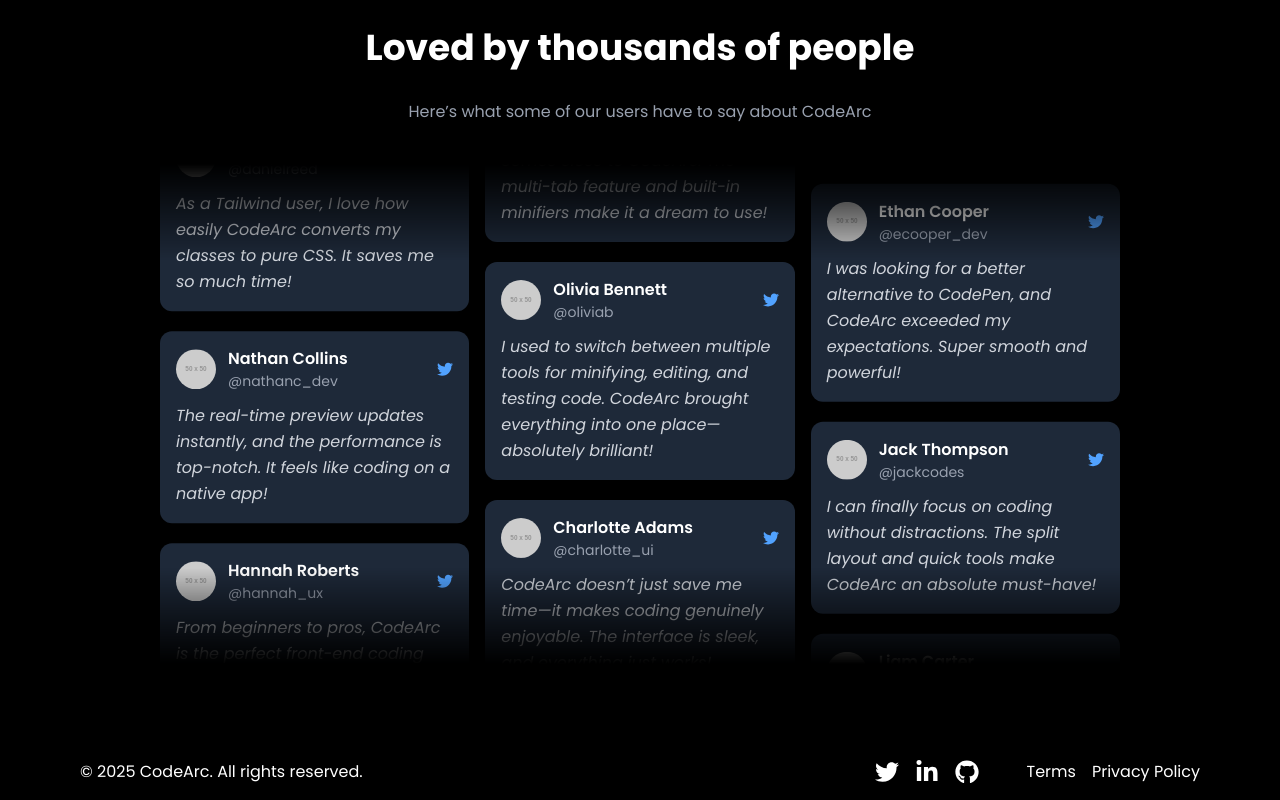
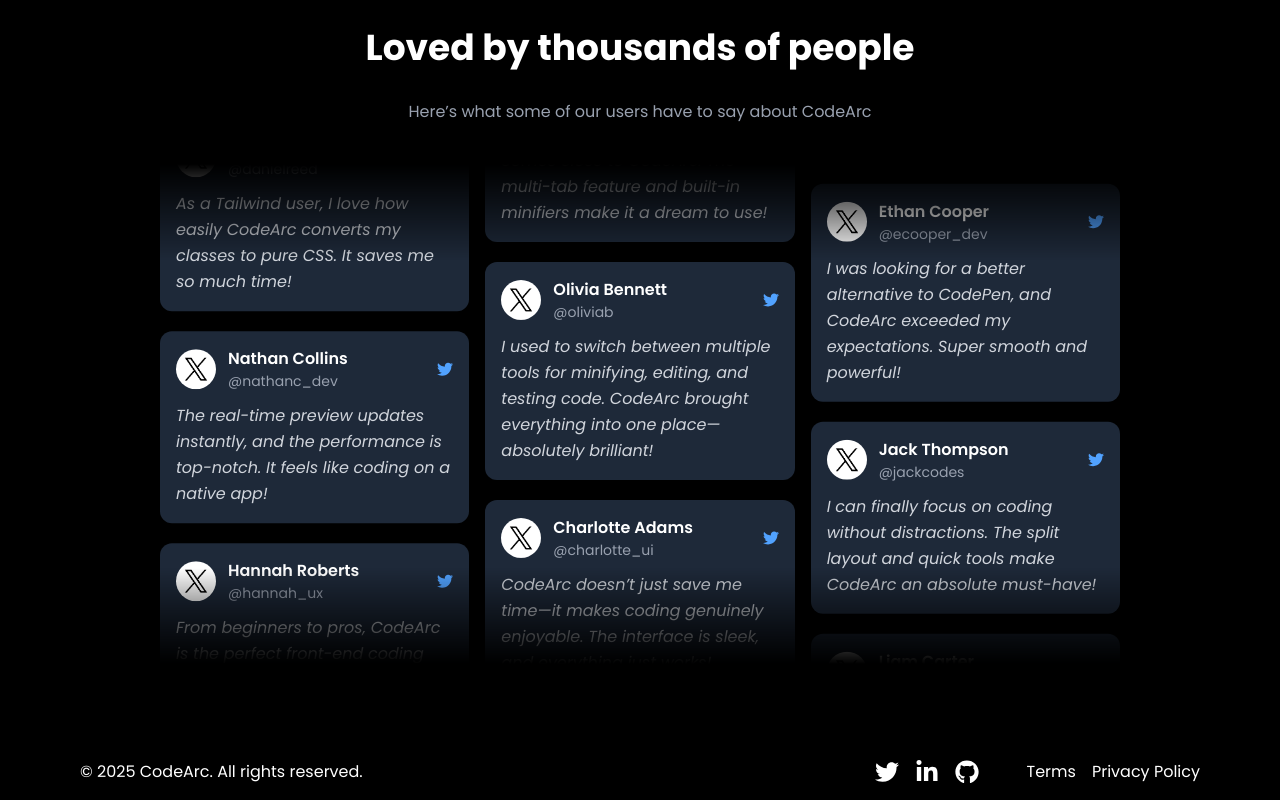
Before and after one commit to Push4ck/CodeArc, a React (Vite) app: page / in a window 1280 px wide. Shown: the part 1888-2688 px from the top of the page. Built offline with nearby package versions, Linux system fonts and the light colour scheme.

Commit message:
Initial Commit

```diff
--- a/src/data/testimonials.js
+++ b/src/data/testimonials.js
@@ -1,9 +1,11 @@
+import TwitterLogo from "/assets/twitter-logo.jpg";
+
 const testimonials = [
   {
     id: 1,
     name: "Emma Wilson",
     handle: "@emma_codes",
-    avatar: "https://via.placeholder.com/50",
+    avatar: TwitterLogo,
     content:
       "CodeArc has completely transformed my workflow! The live preview is insanely fast, and the Tailwind converter is spot on.",
   },
@@ -11,7 +13,7 @@
     id: 2,
     name: "Liam Carter",
     handle: "@liam_dev",
-    avatar: "https://via.placeholder.com/50",
+    avatar: TwitterLogo,
     content: `I’ve tried many online code editors, but nothing comes close to CodeArc. The multi-tab feature and built-in minifiers make it a dream to use!
       I’ve tried many online code editors, but nothing comes close to CodeArc. The multi-tab feature and built-in minifiers make it a dream to use!`,
   },
@@ -19,7 +21,7 @@
     id: 3,
     name: "Sophia Miller",
     handle: "@sophiamiller",
-    avatar: "https://via.placeholder.com/50",
+    avatar: TwitterLogo,
     content:
       "The UI is clean, the features are powerful, and the experience is seamless. CodeArc is my new go-to coding tool!",
   },
@@ -27,7 +29,7 @@
     id: 4,
     name: "Daniel Reed",
     handle: "@danielreed",
-    avatar: "https://via.placeholder.com/50",
+    avatar: TwitterLogo,
     content:
       "As a Tailwind user, I love how easily CodeArc converts my classes to pure CSS. It saves me so much time!",
   },
@@ -35,7 +37,7 @@
     id: 5,
     name: "Olivia Bennett",
     handle: "@oliviab",
-    avatar: "https://via.placeholder.com/50",
+    avatar: TwitterLogo,
     content:
       "I used to switch between multiple tools for minifying, editing, and testing code. CodeArc brought everything into one place—absolutely brilliant!",
   },
@@ -43,7 +45,7 @@
     id: 6,
     name: "Ethan Cooper",
     handle: "@ecooper_dev",
-    avatar: "https://via.placeholder.com/50",
+    avatar: TwitterLogo,
     content:
       "I was looking for a better alternative to CodePen, and CodeArc exceeded my expectations. Super smooth and powerful!",
   },
@@ -51,7 +53,7 @@
     id: 7,
     name: "Nathan Collins",
     handle: "@nathanc_dev",
-    avatar: "https://via.placeholder.com/50",
+    avatar: TwitterLogo,
     content:
       "The real-time preview updates instantly, and the performance is top-notch. It feels like coding on a native app!",
   },
@@ -59,7 +61,7 @@
     id: 8,
     name: "Charlotte Adams",
     handle: "@charlotte_ui",
-    avatar: "https://via.placeholder.com/50",
+    avatar: TwitterLogo,
     content:
       "CodeArc doesn’t just save me time—it makes coding genuinely enjoyable. The interface is sleek, and everything just works!",
   },
@@ -67,7 +69,7 @@
     id: 9,
     name: "Jack Thompson",
     handle: "@jackcodes",
-    avatar: "https://via.placeholder.com/50",
+    avatar: TwitterLogo,
     content:
       "I can finally focus on coding without distractions. The split layout and quick tools make CodeArc an absolute must-have!",
   },
@@ -75,7 +77,7 @@
     id: 10,
     name: "Hannah Roberts",
     handle: "@hannah_ux",
-    avatar: "https://via.placeholder.com/50",
+    avatar: TwitterLogo,
     content:
       "From beginners to pros, CodeArc is the perfect front-end coding environment. Every feature feels thoughtfully designed!",
   },
```
Also changed, not shown: public/assets/twitter-logo.jpg (added).
